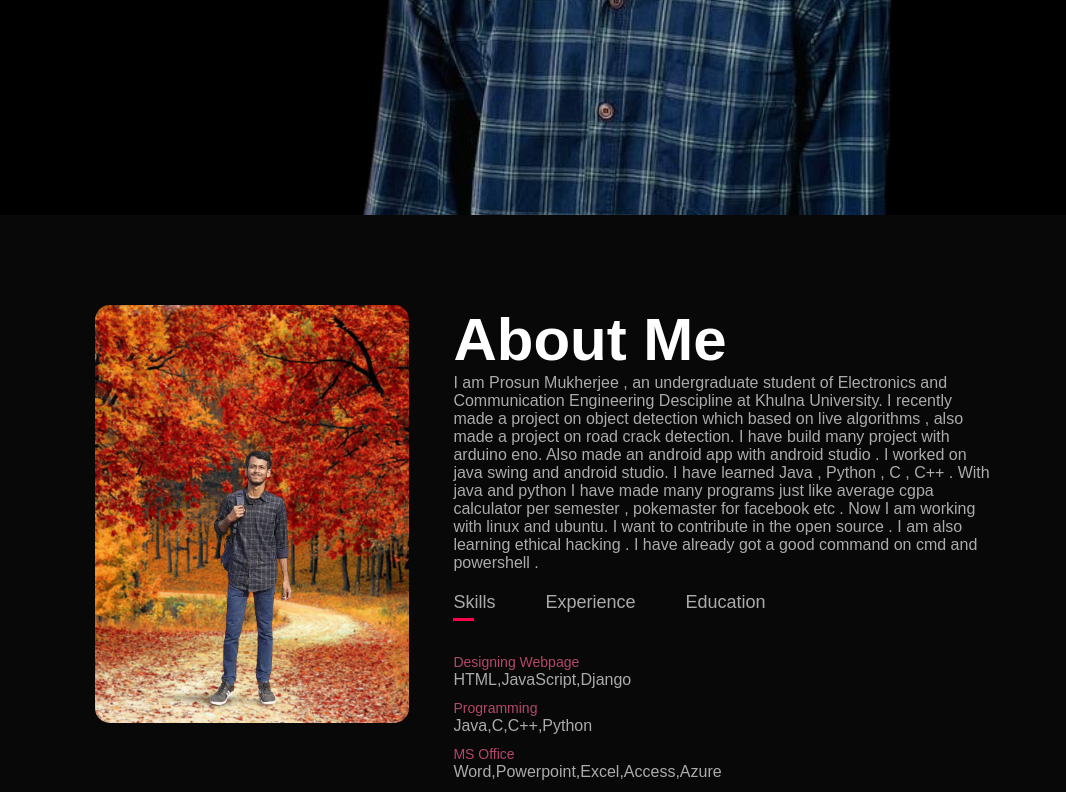
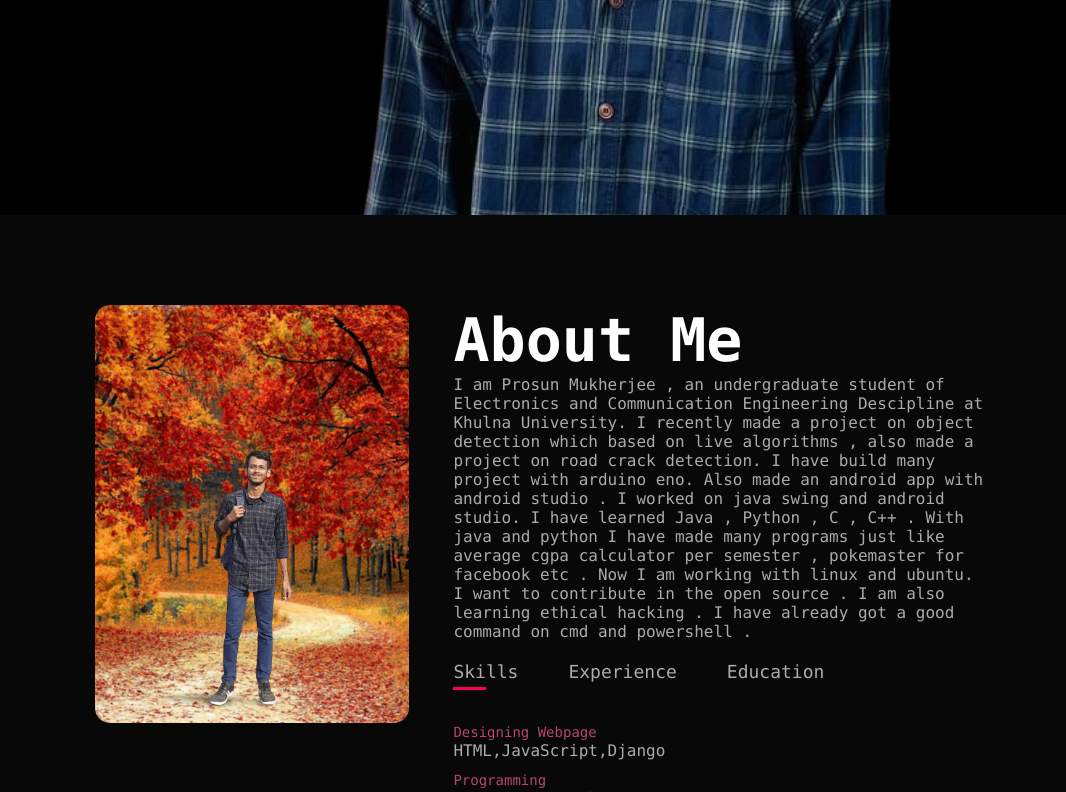
Before and after one commit to Prosunsajal4/Prosunsajal4.github.io, a plain HTML site: page index.html in a window 1280 px wide. Shown: the part 585-1377 px from the top of the page, without its empty margins (97-1163 px from the left). Drawn offline with Linux system fonts and the light colour scheme.

Commit message:
Update style.css

```diff
--- a/style.css
+++ b/style.css
@@ -1,7 +1,7 @@
 * {
     margin: 0;
     padding: 0;
-    font-family: 'poppins', sans-serif;
+    font-family: 'consolas', sans-serif;
     box-sizing: border-box;
 
 }
```
